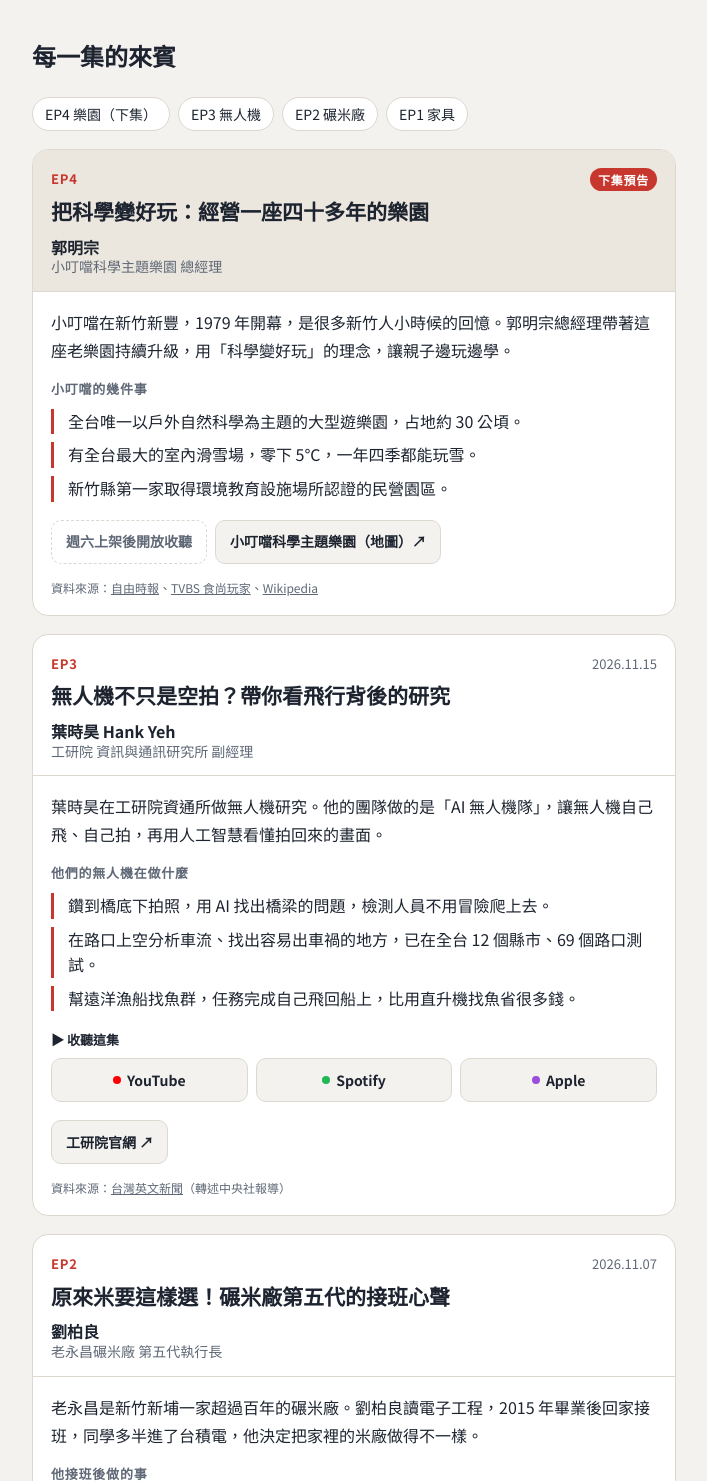
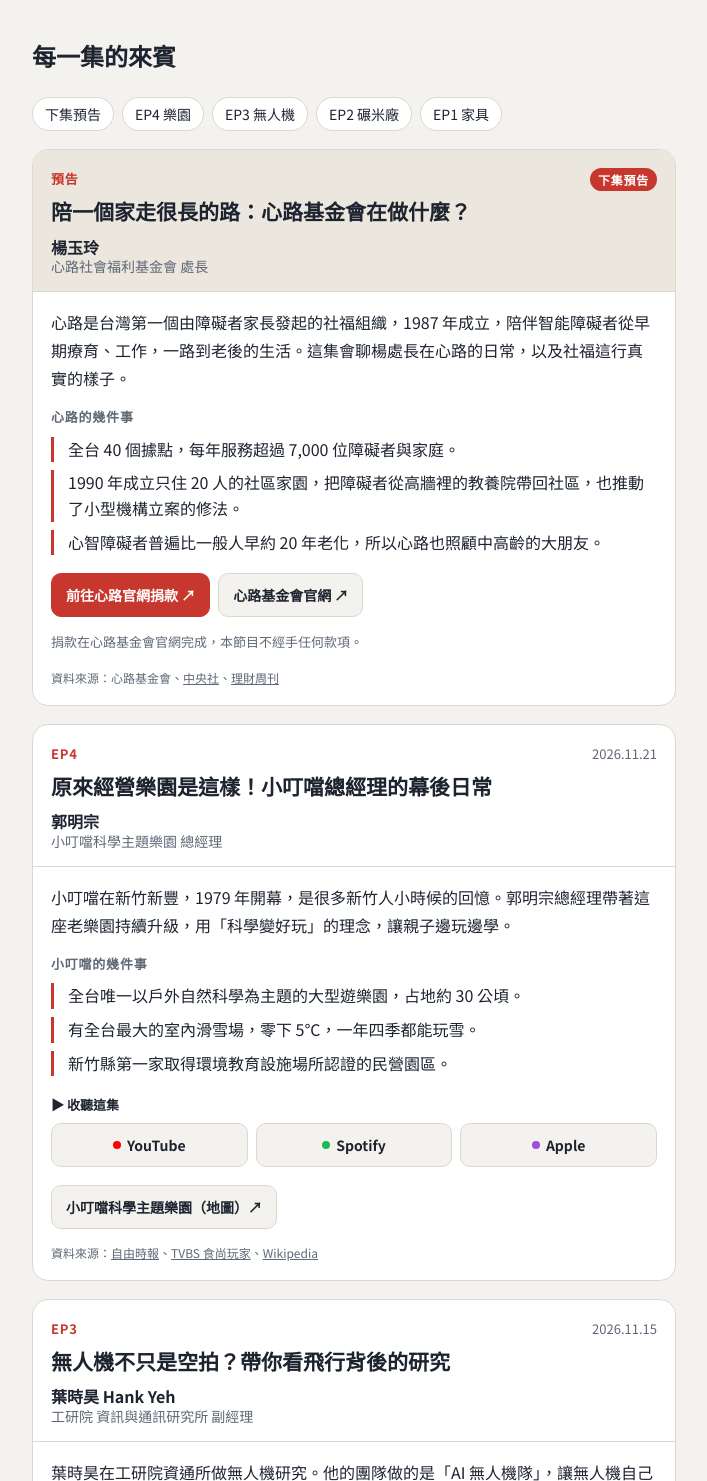
Before and after one commit to tsenggiber/wydzp, a plain HTML site: page index.html in a window 1280 px wide. Shown: the part 524-2005 px from the top of the page, without its empty margins (286-993 px from the left). Drawn offline with Linux system fonts and the light colour scheme.

Commit message:
EP4 上架：改為已上架卡片並加三平台單集連結；心路改回下集預告
Co-Authored-By: Claude Opus 5.5 <noreply@anthropic.com>

```diff
--- a/index.html
+++ b/index.html
@@ -168,17 +168,44 @@ footer b{color:var(--ink)}
   <section class="eps" aria-labelledby="h-eps">
     <h2 id="h-eps">每一集的來賓</h2>
     <div class="jump" aria-label="跳到集數">
-      <a href="#ep4">EP4 樂園（下集）</a>
+      <a href="#next">下集預告</a>
+      <a href="#ep4">EP4 樂園</a>
       <a href="#ep3">EP3 無人機</a>
       <a href="#ep2">EP2 碾米廠</a>
       <a href="#ep1">EP1 家具</a>
     </div>
 
-    <!-- EP4（下集） -->
-    <article class="ep soon" id="ep4">
+    <!-- 下集預告 -->
+    <article class="ep soon" id="next">
       <div class="ep-head">
-        <div class="meta"><span class="no">EP4</span><span class="badge">下集預告</span></div>
-        <h3>把科學變好玩：經營一座四十多年的樂園</h3>
+        <div class="meta"><span class="no">預告</span><span class="badge">下集預告</span></div>
+        <h3>陪一個家走很長的路：心路基金會在做什麼？</h3>
+        <div class="who">
+          <div><b>楊玉玲</b><span>心路社會福利基金會 處長</span></div>
+        </div>
+      </div>
+      <div class="ep-body">
+        <p>心路是台灣第一個由障礙者家長發起的社福組織，1987 年成立，陪伴智能障礙者從早期療育、工作，一路到老後的生活。這集會聊楊處長在心路的日常，以及社福這行真實的樣子。</p>
+        <div class="sub">心路的幾件事</div>
+        <ul class="points">
+          <li>全台 40 個據點，每年服務超過 7,000 位障礙者與家庭。</li>
+          <li>1990 年成立只住 20 人的社區家園，把障礙者從高牆裡的教養院帶回社區，也推動了小型機構立案的修法。</li>
+          <li>心智障礙者普遍比一般人早約 20 年老化，所以心路也照顧中高齡的大朋友。</li>
+        </ul>
+        <div class="actions">
+          <a class="give" href="https://www.syinlu.org.tw/donation/donate/fill_data?utm_source=podcast&amp;utm_medium=show_page&amp;utm_campaign=yuanlai_syinlu">前往心路官網捐款 ↗</a>
+          <a href="https://www.syinlu.org.tw/?utm_source=podcast&amp;utm_medium=show_page&amp;utm_campaign=yuanlai_syinlu">心路基金會官網 ↗</a>
+        </div>
+        <p class="note">捐款在心路基金會官網完成，本節目不經手任何款項。</p>
+        <div class="src">資料來源：心路基金會、<a href="https://cna.com.tw/postwrite/chi/417657">中央社</a>、<a href="https://www.moneyweekly.com.tw/_Article?AID=80693">理財周刊</a></div>
+      </div>
+    </article>
+
+    <!-- EP4 -->
+    <article class="ep" id="ep4">
+      <div class="ep-head">
+        <div class="meta"><span class="no">EP4</span><span>2026.11.21</span></div>
+        <h3>原來經營樂園是這樣！小叮噹總經理的幕後日常</h3>
         <div class="who">
           <div><b>郭明宗</b><span>小叮噹科學主題樂園 總經理</span></div>
         </div>
@@ -191,8 +218,15 @@ footer b{color:var(--ink)}
           <li>有全台最大的室內滑雪場，零下 5℃，一年四季都能玩雪。</li>
           <li>新竹縣第一家取得環境教育設施場所認證的民營園區。</li>
         </ul>
+        <div class="listen-on">
+          <div class="lbl">▶ 收聽這集</div>
+          <div class="row">
+            <a href="https://www.youtube.com/watch?v=EZALypev2SE" style="--c:#ff0000"><span class="dot"></span>YouTube</a>
+            <a href="https://open.spotify.com/episode/2BgmLHhFt4AnEioQCIkA1Q" style="--c:#1db954"><span class="dot"></span>Spotify</a>
+            <a href="https://podcasts.apple.com/tw/podcast/id6828685996?i=1000803258658" style="--c:#9b4dde"><span class="dot"></span>Apple</a>
+          </div>
+        </div>
         <div class="actions">
-          <span class="soon-note">週六上架後開放收聽</span>
           <a href="https://www.google.com/maps/search/?api=1&amp;query=%E5%B0%8F%E5%8F%AE%E5%99%B9%E7%A7%91%E5%AD%B8%E4%B8%BB%E9%A1%8C%E6%A8%82%E5%9C%92">小叮噹科學主題樂園（地圖）↗</a>
         </div>
         <div class="src">資料來源：<a href="https://news.ltn.com.tw/news/life/breakingnews/5317170">自由時報</a>、<a href="https://supertaste.tvbs.com.tw/esg/355813">TVBS 食尚玩家</a>、<a href="https://en.wikipedia.org/wiki/Little_Ding-Dong_Science_Theme_Park">Wikipedia</a></div>
```
Also changed, not shown: 1 other file.
